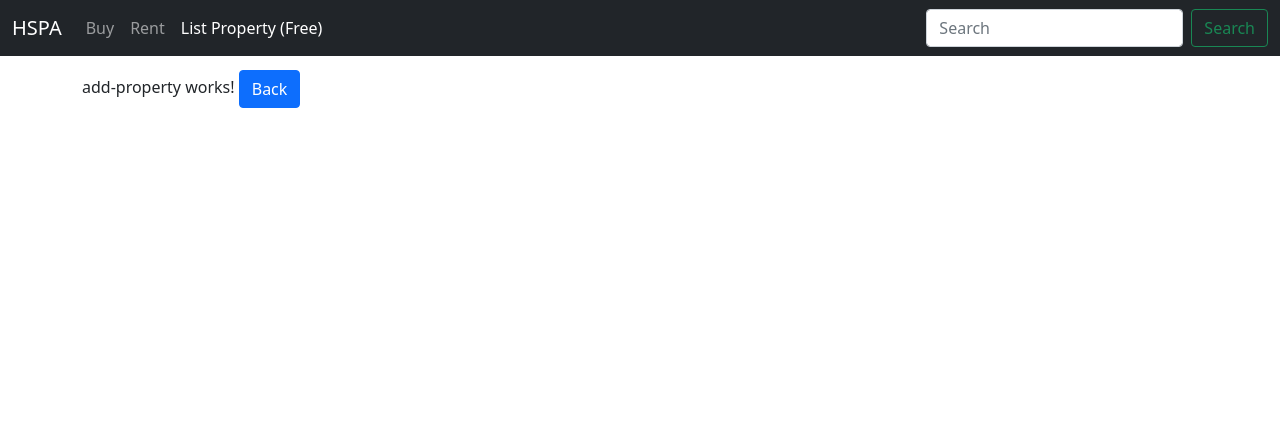
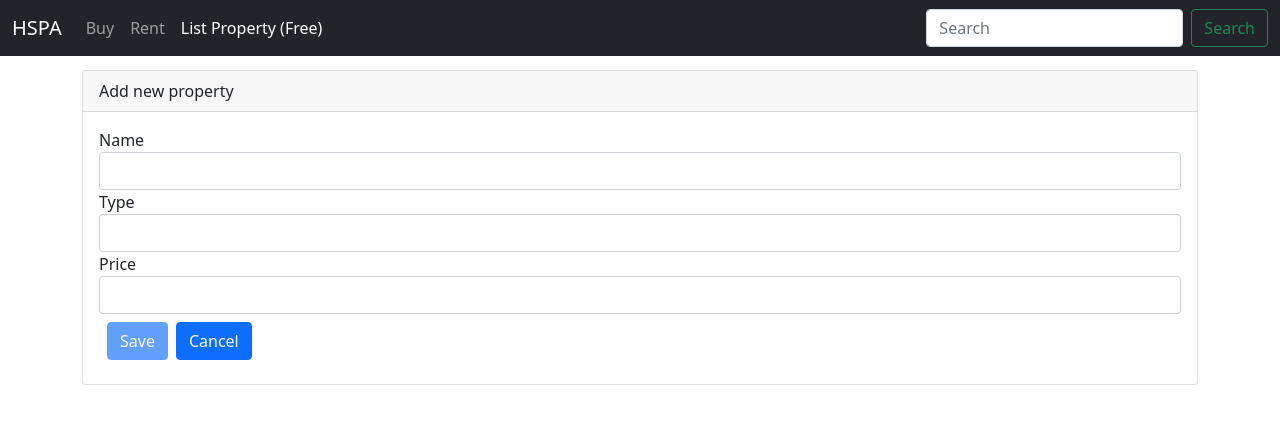
Before and after one commit to dmork123/HSPA, an Angular app: page /add-property in a window 1280 px wide. Shown: the top 424 px of the page. Built offline with nearby package versions, Linux system fonts and the light colour scheme.

Commit message:
added form

```diff
--- a/src/app/app.module.ts
+++ b/src/app/app.module.ts
@@ -10,6 +10,7 @@
 import { HousingService } from './services/housing.service';
 import { AddPropertyComponent } from './property/add-property/add-property.component';
 import {PropertyDetailComponent} from './property/property-detail/property-detail.component';
+import { FormsModule } from '@angular/forms';
 
 const appRoutes: Routes = [
   {path: '', component: PropertyListComponent},
@@ -31,7 +32,9 @@
   imports: [
     BrowserModule,
     HttpClientModule,
+    FormsModule,
     RouterModule.forRoot(appRoutes)
+
   ],
   providers: [
     HousingService
--- a/src/app/property/add-property/add-property.component.css
+++ b/src/app/property/add-property/add-property.component.css
@@ -0,0 +1,6 @@
+.ng-invalid.ng-touched {
+  border-color: red;;
+}
+.error-block {
+  color: red;
+}
--- a/src/app/property/add-property/add-property.component.html
+++ b/src/app/property/add-property/add-property.component.html
@@ -1,4 +1,33 @@
-<p>
-  add-property works!
-  <button (click)="onBack()" class="btn btn-primary" >Back</button>
-</p>
+<div class="card">
+  <div class="card-header">
+    Add new property
+  </div>
+  <div class="card-body">
+    <form (ngSubmit)='onSubmit()' #Form='ngForm'>
+
+      <div class="form-group col-12">
+        <label for="name">Name</label>
+        <input type="text" class="form-control" #propName="ngModel" ngModel name="Name" required>
+        <span *ngIf="!propName.valid && propName.touched" class="error-block">
+          Please provide name
+        </span>
+      </div>
+
+      <div class="form-group col-12">
+        <label for="type">Type</label>
+        <input type="text" class="form-control" ngModel name="Type">
+      </div>
+
+      <div class="form-group col-12">
+        <label for="price">Price</label>
+        <input type="text" class="form-control" ngModel name="Price">
+      </div>
+
+      <div class="form-group col-12">
+        <button [disabled]="!Form.valid" type="submit" class="btn btn-primary m-2">Save</button>
+        <button type="reset" class="btn btn-primary">Cancel</button>
+      </div>
+
+    </form>
+  </div>
+</div>
--- a/src/app/property/add-property/add-property.component.ts
+++ b/src/app/property/add-property/add-property.component.ts
@@ -1,4 +1,5 @@
-import { Component, OnInit } from '@angular/core';
+import { Component, OnInit, ViewChild } from '@angular/core';
+import { NgForm } from '@angular/forms';
 import {Router} from '@angular/router';
 @Component({
   selector: 'app-add-property',
@@ -6,7 +7,7 @@
   styleUrls: ['./add-property.component.css']
 })
 export class AddPropertyComponent implements OnInit {
-
+  @ViewChild('Form') addPropertyForm: NgForm | undefined
   constructor(private router: Router ) { }
 
   ngOnInit() {
@@ -15,5 +16,8 @@
   onBack() {
     this.router.navigate(['/']);
   }
-
+  onSubmit() {
+    console.log("button pressed");
+    console.log(this.addPropertyForm);
+  }
 }
```
